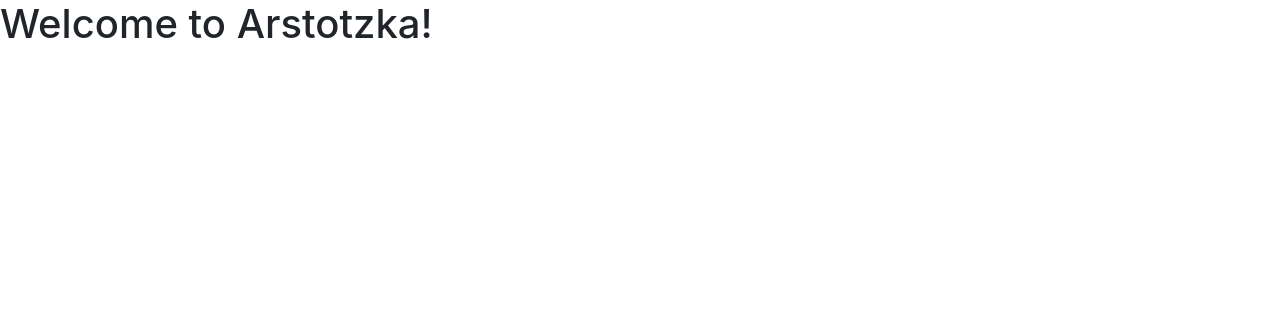
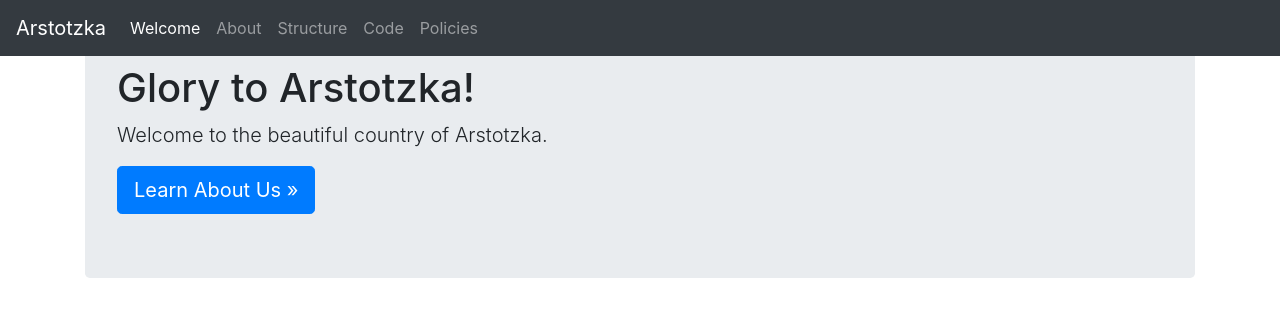
Before and after one commit to brettbenderhs/hs-portfolio-jekyll, a Jekyll site: the page geopolitics/country.html, which Jekyll copies as it is, in a window 1280 px wide. Shown: the top 317 px of the page. Built offline with Jekyll 4.4.1, drawn with Linux system fonts in a browser that asks for light colours.

Commit message:
Update country.html

```diff
--- a/geopolitics/country.html
+++ b/geopolitics/country.html
@@ -1,20 +1,48 @@
 <!doctype html>
 <html lang="en">
   <head>
-    <!-- Required meta tags -->
     <meta charset="utf-8">
     <meta name="viewport" content="width=device-width, initial-scale=1, shrink-to-fit=no">
 
-    <!-- Bootstrap CSS -->
     <link rel="stylesheet" href="https://stackpath.bootstrapcdn.com/bootstrap/4.3.1/css/bootstrap.min.css" integrity="sha384-ggOyR0iXCbMQv3Xipma34MD+dH/1fQ784/j6cY/iJTQUOhcWr7x9JvoRxT2MZw1T" crossorigin="anonymous">
 
-    <title>Welcome to Arstotzka</title>
+    <title>Glory to Arstotzka</title>
   </head>
   <body>
-    <h1>Welcome to Arstotzka!</h1>
+    <nav class="navbar navbar-expand-md navbar-dark fixed-top bg-dark">
+      <a class="navbar-brand" href="#">Arstotzka</a>
+      <button class="navbar-toggler" type="button" data-toggle="collapse" data-target="#navbarCollapse" aria-controls="navbarCollapse" aria-expanded="false" aria-label="Toggle navigation">
+        <span class="navbar-toggler-icon"></span>
+      </button>
+      <div class="collapse navbar-collapse" id="navbarCollapse">
+        <ul class="navbar-nav mr-auto">
+          <li class="nav-item active">
+            <a class="nav-link" href="#">Welcome</a>
+          </li>
+          <li class="nav-item">
+            <a class="nav-link" href="#">About</a>
+          </li>
+          <li class="nav-item">
+            <a class="nav-link" href="#">Structure</a>
+          </li>
+          <li class="nav-item">
+            <a class="nav-link" href="#">Code</a>
+          </li>
+          <li class="nav-item">
+            <a class="nav-link" href="#">Policies</a>
+          </li>
+        </ul>
+      </div>
+    </nav>
 
-    <!-- Optional JavaScript -->
-    <!-- jQuery first, then Popper.js, then Bootstrap JS -->
+    <main role="main" class="container">
+      <div class="jumbotron">
+        <h1 id="welcome">Glory to Arstotzka!</h1>
+        <p class="lead">Welcome to the beautiful country of Arstotzka.</p>
+        <a class="btn btn-lg btn-primary" href="#" role="button">Learn About Us &raquo;</a>
+      </div>
+    </main>
+
     <script src="https://code.jquery.com/jquery-3.3.1.slim.min.js" integrity="sha384-q8i/X+965DzO0rT7abK41JStQIAqVgRVzpbzo5smXKp4YfRvH+8abtTE1Pi6jizo" crossorigin="anonymous"></script>
     <script src="https://cdnjs.cloudflare.com/ajax/libs/popper.js/1.14.7/umd/popper.min.js" integrity="sha384-UO2eT0CpHqdSJQ6hJty5KVphtPhzWj9WO1clHTMGa3JDZwrnQq4sF86dIHNDz0W1" crossorigin="anonymous"></script>
     <script src="https://stackpath.bootstrapcdn.com/bootstrap/4.3.1/js/bootstrap.min.js" integrity="sha384-JjSmVgyd0p3pXB1rRibZUAYoIIy6OrQ6VrjIEaFf/nJGzIxFDsf4x0xIM+B07jRM" crossorigin="anonymous"></script>
```
